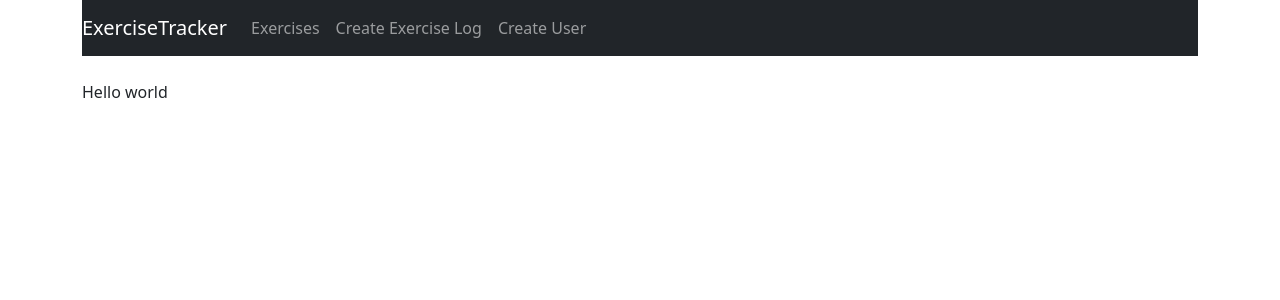
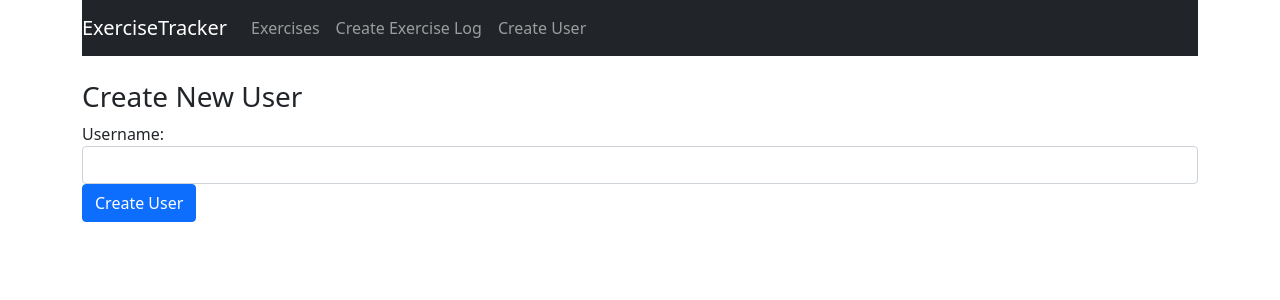
Before and after one commit to chrysanthemum027/exercise-tracker, a React (Create React App) app: page /user in a window 1280 px wide. Shown: the top 300 px of the page. Built offline with nearby package versions, Linux system fonts and the light colour scheme.

Commit message:
connected create-user component to database

```diff
--- a/src/components/create-user.component.js
+++ b/src/components/create-user.component.js
@@ -1,4 +1,5 @@
 import React, { Component } from 'react';
+import axios from 'axios';
 
 export default class CreateUser extends Component{
     constructor(props) {
@@ -27,6 +28,9 @@
 
         console.log(user)
 
+        axios.post('http://localhost:5000/users/add', user)
+        .then(res => console.log(res.data))
+
         this.setState({
             username: ''
         })
@@ -34,7 +38,21 @@
     render(){
         return(
          <div>
-             Hello world
+             <h3>Create New User</h3>
+             <form onSubmit={this.onSubmit}>
+                 <div className='form-group'>
+                     <label>Username: </label>
+                     <input type='text'
+                     required
+                     className='form-control'
+                     value={this.state.username}
+                     onChange={this.onChangeUsername}
+                     />
+                 </div>
+                 <div className='form-group'>
+                     <input type='submit' value='Create User' className='btn btn-primary'/>
+                 </div>
+             </form>
          </div>
         )
     }
```
